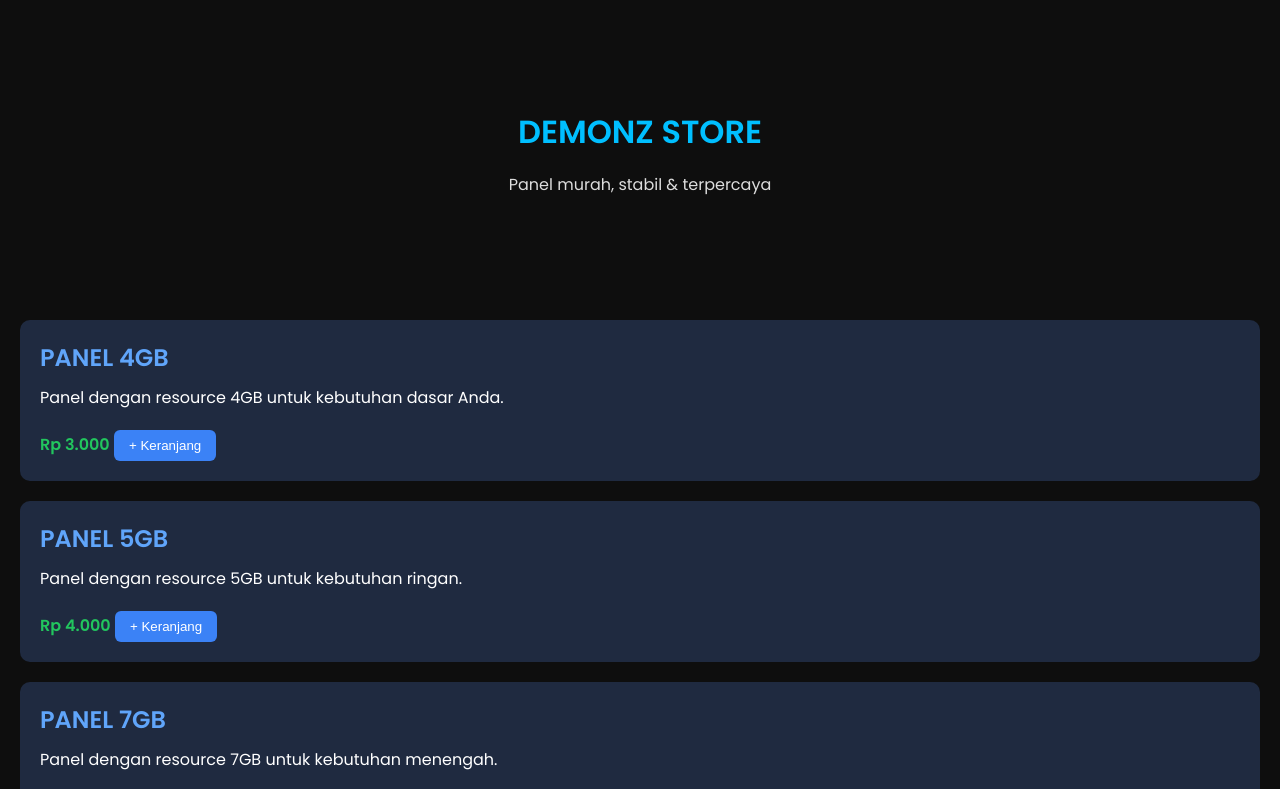
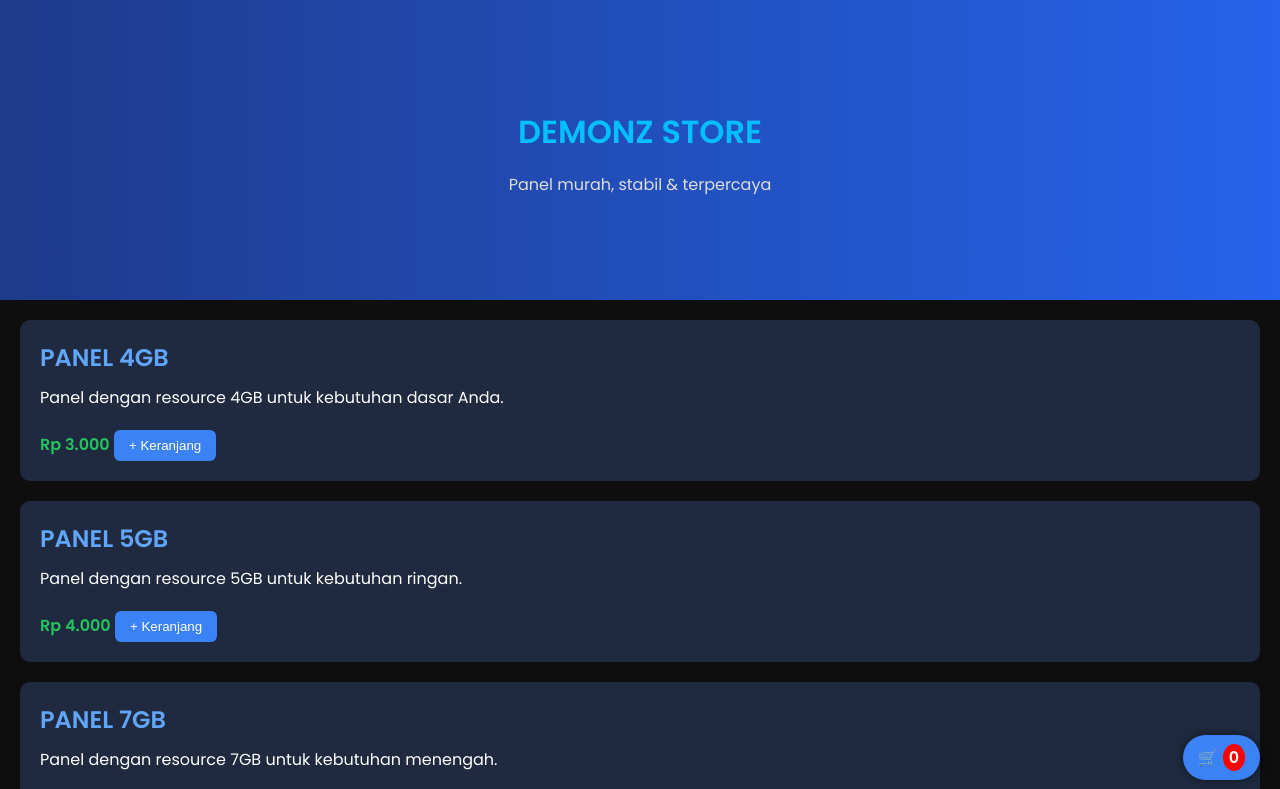
Before and after one commit to demonz95/demonz-hostingweb, a plain HTML site: page index.html in a window 1280 px wide. Shown: the top 789 px of the page. Drawn offline with Linux system fonts and the light colour scheme; a script that the page names is missing.

Commit message:
style.css

```diff
--- a/style.css
+++ b/style.css
@@ -92,3 +92,35 @@ footer {
   font-size: 13px;
   color: #999;
 }
+
+
+.hero-custom {
+  background: linear-gradient(to right, #1e3a8a, #2563eb);
+  height: 300px;
+  position: relative;
+  display: flex;
+  align-items: center;
+  justify-content: center;
+}
+
+.cart-fab {
+  position: fixed;
+  bottom: 20px;
+  right: 20px;
+  background: #3b82f6;
+  color: white;
+  padding: 10px 15px;
+  border-radius: 9999px;
+  font-weight: bold;
+  cursor: pointer;
+  box-shadow: 0 0 10px rgba(0,0,0,0.5);
+  z-index: 999;
+}
+
+.cart-fab span {
+  background: red;
+  color: white;
+  padding: 2px 6px;
+  border-radius: 50%;
+  margin-left: 5px;
+}
```
